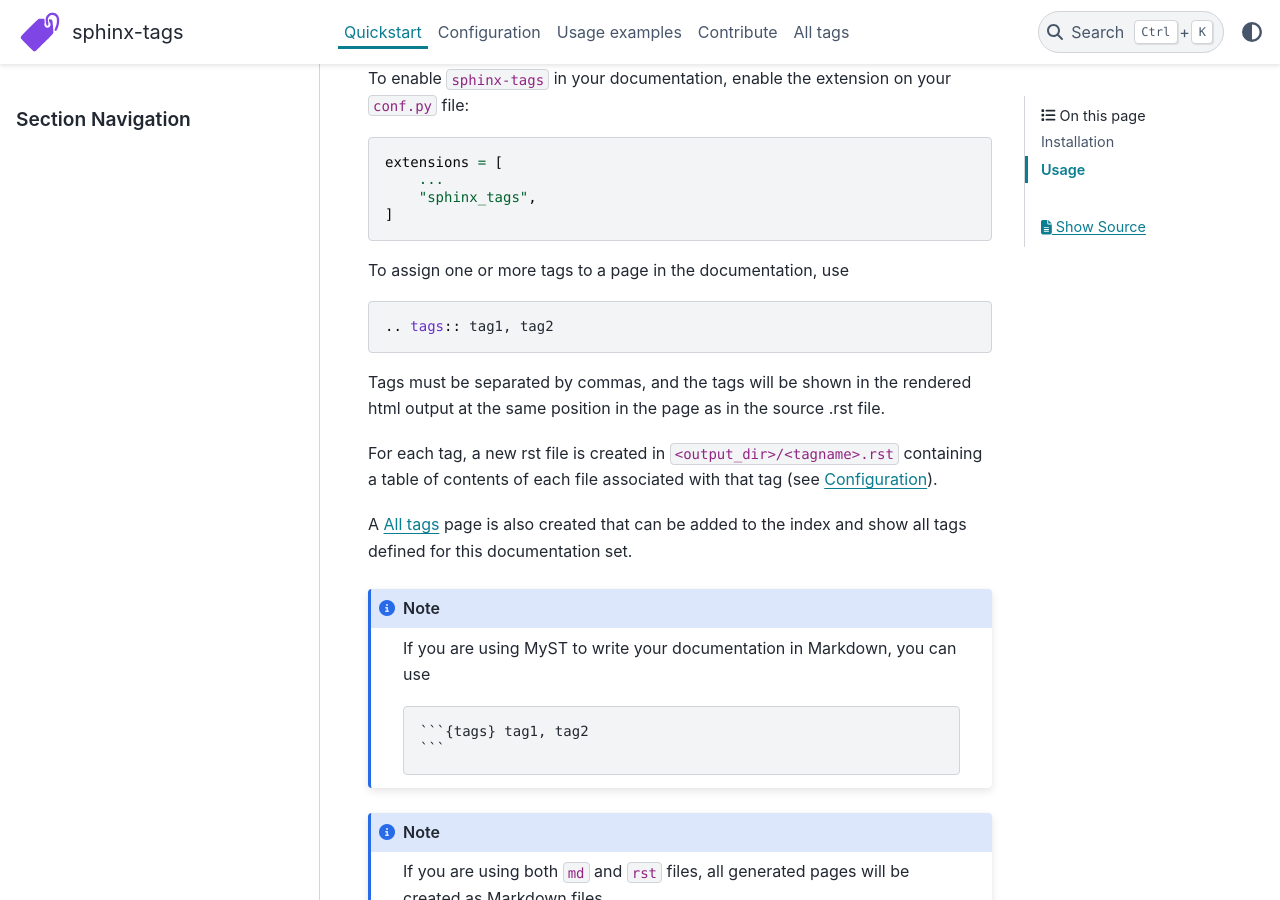
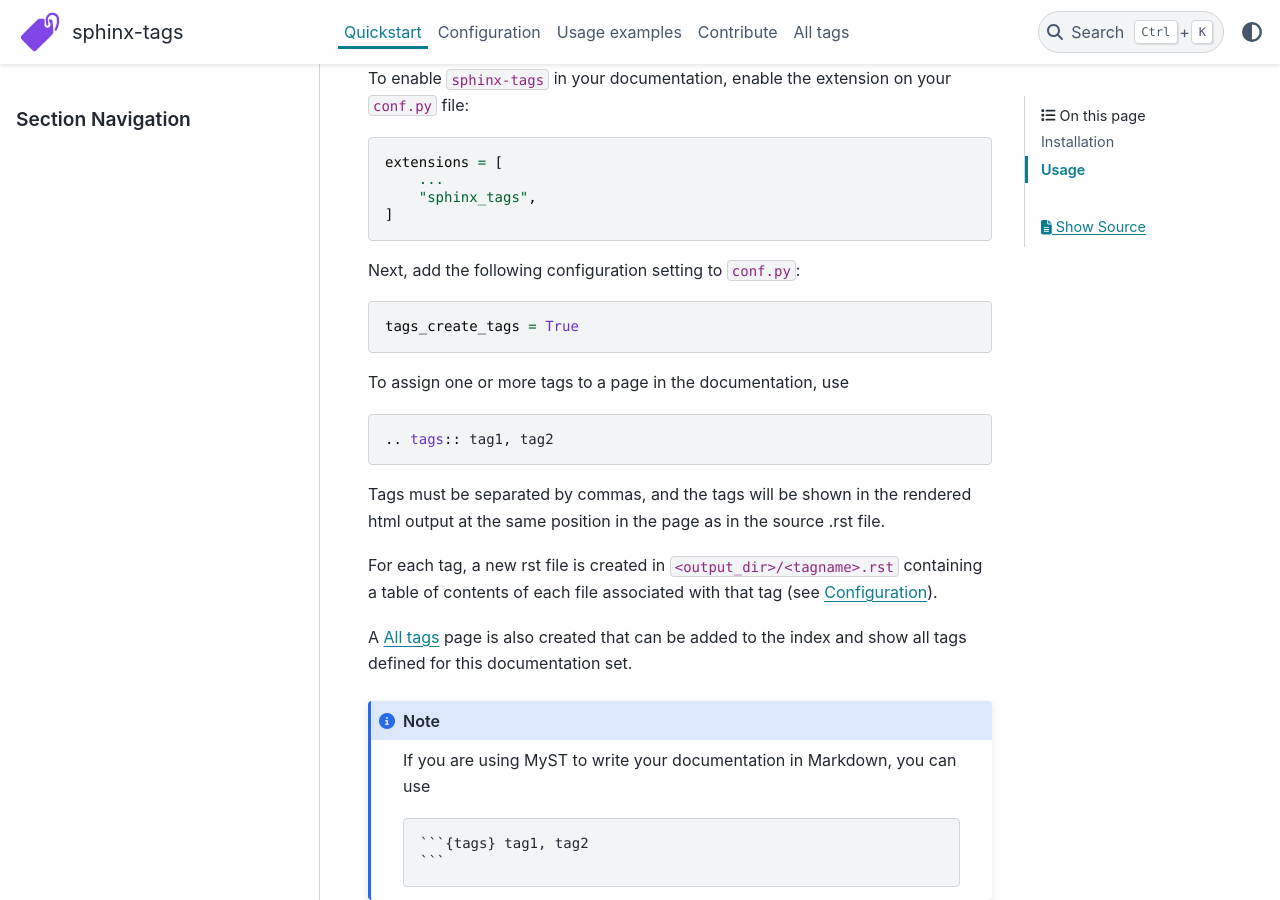
Before and after one commit to melissawm/sphinx-tags, a Sphinx documentation site: the page built from docs/quickstart.rst, in a window 1280 px wide and 900 px high, scrolled down 637 px. Built offline with Sphinx 7.4.7 and the PyData theme 0.15.4, drawn with Linux system fonts in a browser that asks for light colours.

Commit message:
Add config instructions to quickstart

```diff
--- a/docs/quickstart.rst
+++ b/docs/quickstart.rst
@@ -38,6 +38,10 @@ To enable ``sphinx-tags`` in your documentation, enable the extension on your
        "sphinx_tags",
    ]
 
+Next, add the following configuration setting to ``conf.py``::
+
+   tags_create_tags = True
+
 To assign one or more tags to a page in the documentation, use
 
 .. code-block:: rst
```
